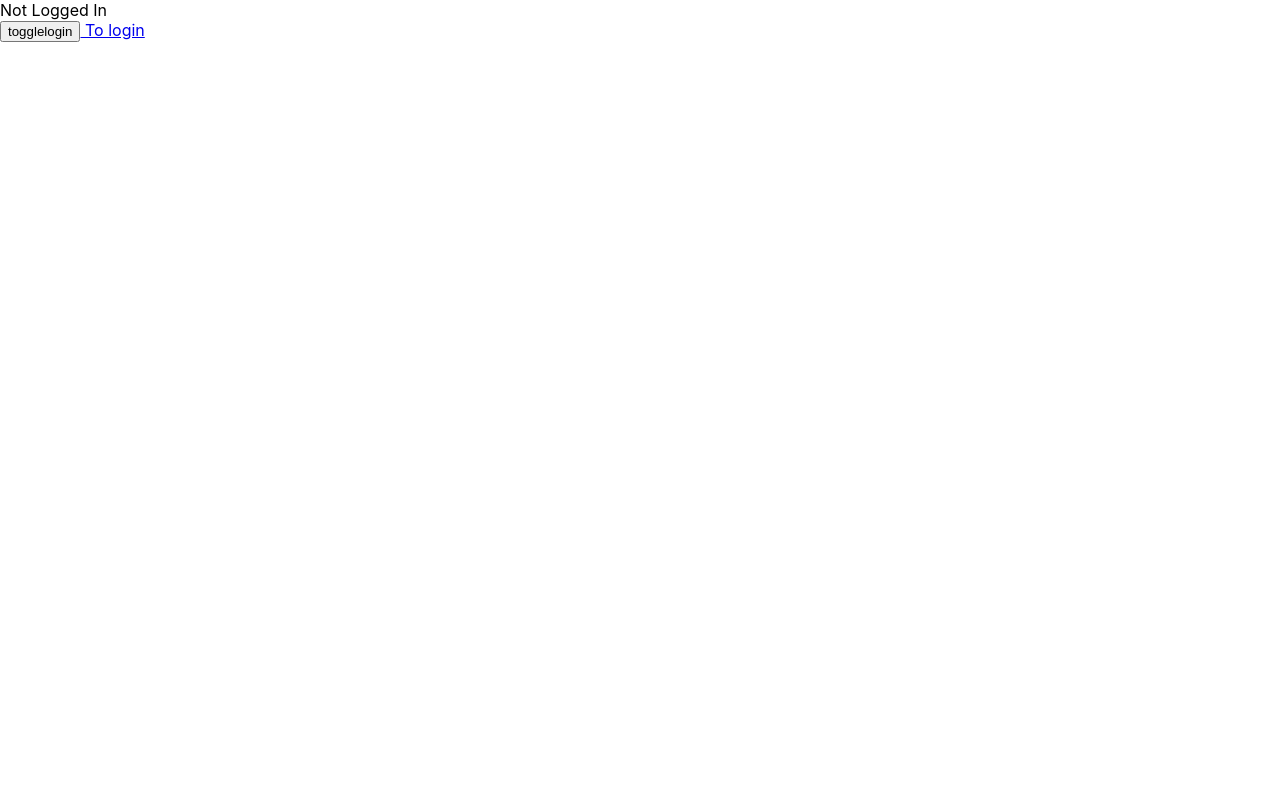
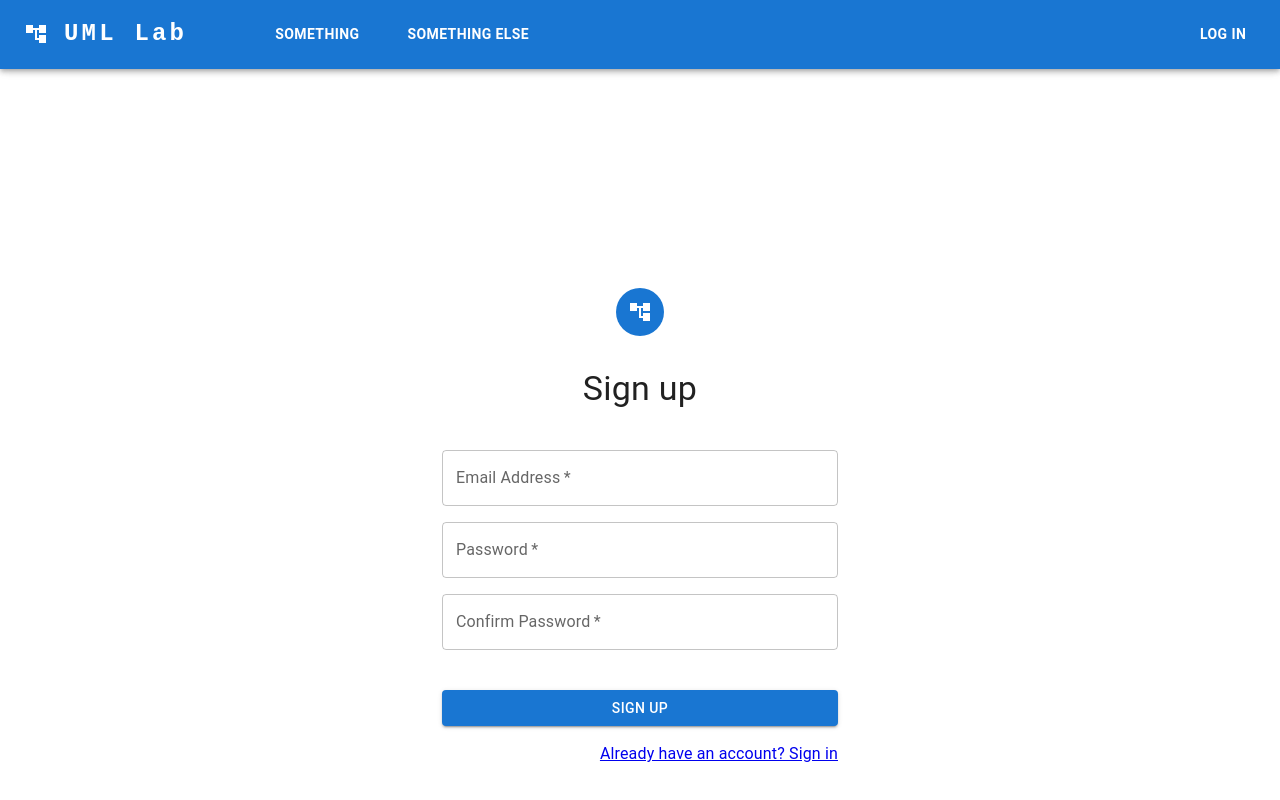
Before and after one commit to julianaramos/CS130_Project, a React (Create React App) app in the folder client/: page /signup in a window 1280 px wide. Built offline with nearby package versions, Linux system fonts and the light colour scheme.

Commit message:
loginSignup
Login and signup page. added validation for confirm password.

```diff
--- a/client/src/pages/Login.js
+++ b/client/src/pages/Login.js
@@ -1,38 +1,134 @@
-import React from 'react'
+import React, { useState } from 'react'
 import { useDispatch, useSelector } from 'react-redux';
 import { Link } from 'react-router-dom';
 import { login, logout } from '../redux/user';
 import {TextField} from "@mui/material"
+import Avatar from '@mui/material/Avatar';
+import Button from '@mui/material/Button';
+import CssBaseline from '@mui/material/CssBaseline';
+import FormControlLabel from '@mui/material/FormControlLabel';
+import Checkbox from '@mui/material/Checkbox';
+import Grid from '@mui/material/Grid';
+import Box from '@mui/material/Box';
+import Typography from '@mui/material/Typography';
+import Container from '@mui/material/Container';
+import { createTheme, ThemeProvider } from '@mui/material/styles';
+import AccountTreeIcon from '@mui/icons-material/AccountTree';
+import NavBar from './NavBar';
+import axios from 'axios';
 
 const Login = () => {
     const { uid } = useSelector((state) => state.user);
     const dispatch = useDispatch();
 
-    let x = <div> Not Logged In </div>
-    if (uid !== null){
-        x = <div> Logged In </div>
-    }
+    const [email,setEmail] = useState('');
+    const [password,SetPassword] =useState('')
+    const body = {email: email, password:password }
 
-    function togglelogin() {
-        if (uid !== null){
-            dispatch(logout());
-        }
-        else{
-            dispatch(login("test"));
+    const handleLogIn = async () => {
+        try {
+            console.log('loading')
+            const res = await axios.post('http://localhost:4000/login', body);
+            // If the request is successful (status code 2xx)
+            if(res.status === 200){
+                window.location.href = '/';
+            }
+            console.log('Response data:', res);
+        } catch (error) {
+            // If the request encounters an error (status code outside 2xx range)
+            console.error('Error:', error);
         }
     }
+    // let x = <div> Not Logged In </div>
+    // if (uid !== null){
+    //     x = <div> Logged In </div>
+    // }
+
+    // function togglelogin() {
+    //     if (uid !== null){
+    //         dispatch(logout());
+    //     }
+    //     else{
+    //         dispatch(login("test"));
+    //     }
+    // }
 
     return (
+        // <div>
+        //     <form noValidate autoComplete="off">
+        //         <TextField id="standard-basic" label="Standard" />
+        //         <TextField id="filled-basic" label="Filled" variant="filled" />
+        //         <TextField id="outlined-basic" label="Outlined" variant="outlined" />
+        //     </form>
+        //     {x}
+        //     <button onClick={togglelogin}>togglelogin</button>
+        //     <Link to = "/signup"> To Signup </Link>
+        // </div>
         <div>
-            <form noValidate autoComplete="off">
-                <TextField id="standard-basic" label="Standard" />
-                <TextField id="filled-basic" label="Filled" variant="filled" />
-                <TextField id="outlined-basic" label="Outlined" variant="outlined" />
-            </form>
-            {x}
-            <button onClick={togglelogin}>togglelogin</button>
-            <Link to = "/signup"> To Signup </Link>
+            <NavBar/>
+            <Container component="main" maxWidth="xs">
+                <CssBaseline />
+                    <Box
+                    sx={{
+                        marginTop: 35,
+                        display: 'flex',
+                        flexDirection: 'column',
+                        alignItems: 'center',
+                    }}
+                    >
+                        <Avatar sx={{ m: 1, bgcolor: 'primary.main' , width: 48, height: 48 }}>
+                            <AccountTreeIcon />
+                        </Avatar>
+                        <Typography component="h1" variant="h4" sx = {{marginTop: 3}}>
+                            Sign in
+                        </Typography>
+                            <Box component="form"  noValidate sx={{ mt: 5 }}>
+                                <TextField
+                                margin="normal"
+                                required
+                                fullWidth
+                                id="email"
+                                label="Email Address"
+                                name="email"
+                                autoComplete="email"
+                                autoFocus
+                                value = {email}
+                                onChange = {(e) => setEmail(e.target.value)}
+                                />
+                                <TextField
+                                margin="normal"
+                                required
+                                fullWidth
+                                name="password"
+                                label="Password"
+                                type="password"
+                                id="password"
+                                autoComplete="current-password"
+                                autoFocus
+                                value = {password}
+                                onChange = {(e) => SetPassword(e.target.value)}
+                                />
+                                <Button
+                                type="button"
+                                fullWidth
+                                variant="contained"
+                                sx={{ mt: 5, mb: 2 }}
+                                onClick={handleLogIn}
+                                >
+                                Sign In
+                                </Button>
+                                <Grid container>
+                                <Grid item>
+                                    <Link to ="/signup" variant="body2">
+                                    {"Don't have an account? Sign Up"}
+                                    </Link>
+                                </Grid>
+                                </Grid>
+                            </Box>
+                    </Box>
+        </Container>
         </div>
+
     );
 }
 
--- a/client/src/pages/Signup.js
+++ b/client/src/pages/Signup.js
@@ -1,12 +1,46 @@
-import React from 'react'
+import React , {useState}from 'react'
 import { useDispatch, useSelector } from 'react-redux';
 import { Link } from 'react-router-dom';
 import { login, logout } from '../redux/user';
+import Avatar from '@mui/material/Avatar';
+import Button from '@mui/material/Button';
+import CssBaseline from '@mui/material/CssBaseline';
+import FormControlLabel from '@mui/material/FormControlLabel';
+import Checkbox from '@mui/material/Checkbox';
+import Grid from '@mui/material/Grid';
+import Box from '@mui/material/Box';
+import Typography from '@mui/material/Typography';
+import Container from '@mui/material/Container';
+import { createTheme, ThemeProvider } from '@mui/material/styles';
+import AccountTreeIcon from '@mui/icons-material/AccountTree';
+import TextField from '@mui/material/TextField';
+import NavBar from './NavBar'
+import axios from 'axios';
+
 
 const Signup = () => {
     const { uid } = useSelector((state) => state.user);
     const dispatch = useDispatch();
 
+    const [email,setEmail] = useState('');
+    const [password,SetPassword] =useState('')
+    const [conPassword,SetConPassword] =useState('')
+    const body = {email: email, password:password ,confirmPassword:conPassword}
+
+    const handleSignup = async () => {
+        try {
+            console.log('loading')
+            const res = await axios.post('http://localhost:4000/signup', body);
+            if(res.status === 200){
+                window.location.href = '/';
+            }
+            // If the request is successful (status code 2xx)
+            console.log('Response data:', res);
+        } catch (error) {
+            // If the request encounters an error (status code outside 2xx range)
+            console.error('Error:', error);
+        }
+    }
     let x = <div> Not Logged In </div>
     if (uid !== null){
         x = <div> Logged In </div>
@@ -22,10 +56,90 @@ const Signup = () => {
     }
 
     return (
+        // <div>
+        //     {x}
+        //     <button onClick={togglelogin}>togglelogin</button>
+        //     <Link to = "/login"> To login </Link>
+        // </div>
         <div>
-            {x}
-            <button onClick={togglelogin}>togglelogin</button>
-            <Link to = "/login"> To login </Link>
+            <NavBar/>
+            <Container component="main" maxWidth="xs">
+                <CssBaseline />
+                <Box
+                sx={{
+                    marginTop: 35,
+                    display: 'flex',
+                    flexDirection: 'column',
+                    alignItems: 'center',
+                }}
+                >
+                <Avatar sx={{ m: 1, bgcolor: 'primary.main', width: 48, height: 48  }}>
+                    <AccountTreeIcon />
+                </Avatar>
+                <Typography component="h1" variant="h4" sx ={{mt: 3}}>
+                    Sign up
+                </Typography>
+                <Box component="form" noValidate  sx={{ mt: 5 }}>
+                    <Grid container spacing={2}>
+                    <Grid item xs={12}>
+                        <TextField
+                        required
+                        fullWidth
+                        id="email"
+                        label="Email Address"
+                        name="email"
+                        autoComplete="email"
+                        value = {email}
+                        onChange = {(e) => setEmail(e.target.value)}
+                        />
+                    </Grid>
+                    <Grid item xs={12}>
+                        <TextField
+                        required
+                        fullWidth
+                        name="password"
+                        label="Password"
+                        type="password"
+                        id="password"
+                        autoComplete="new-password"
+                        value = {password}
+                        onChange = {(e) => SetPassword(e.target.value)}
+                        />
+                    </Grid>
+                    <Grid item xs={12}>
+                        <TextField
+                        required
+                        fullWidth
+                        name="confirmpassword"
+                        label="Confirm Password"
+                        type="password"
+                        id="confirmpassword"
+                        autoComplete="new-password"
+                        value = {conPassword}
+                        onChange = {(e) => SetConPassword(e.target.value)}
+                        />
+                    </Grid>
+                    </Grid>
+                    <Button
+                    type="button"
+                    fullWidth
+                    variant="contained"
+                    sx={{ mt: 5, mb: 2 }}
+                    onClick={handleSignup}
+                    >
+                    Sign Up
+                    </Button>
+                    <Grid container justifyContent="flex-end">
+                    <Grid item>
+                        <Link to ="/Login" variant="body2">
+                        Already have an account? Sign in
+                        </Link>
+                    </Grid>
+                    </Grid>
+                </Box>
+                </Box>
+                {/* <Copyright sx={{ mt: 5 }} /> */}
+            </Container>
         </div>
     );
 }
```
Also changed, not shown: 1 other file (tests, documents, lock files or other folders).
